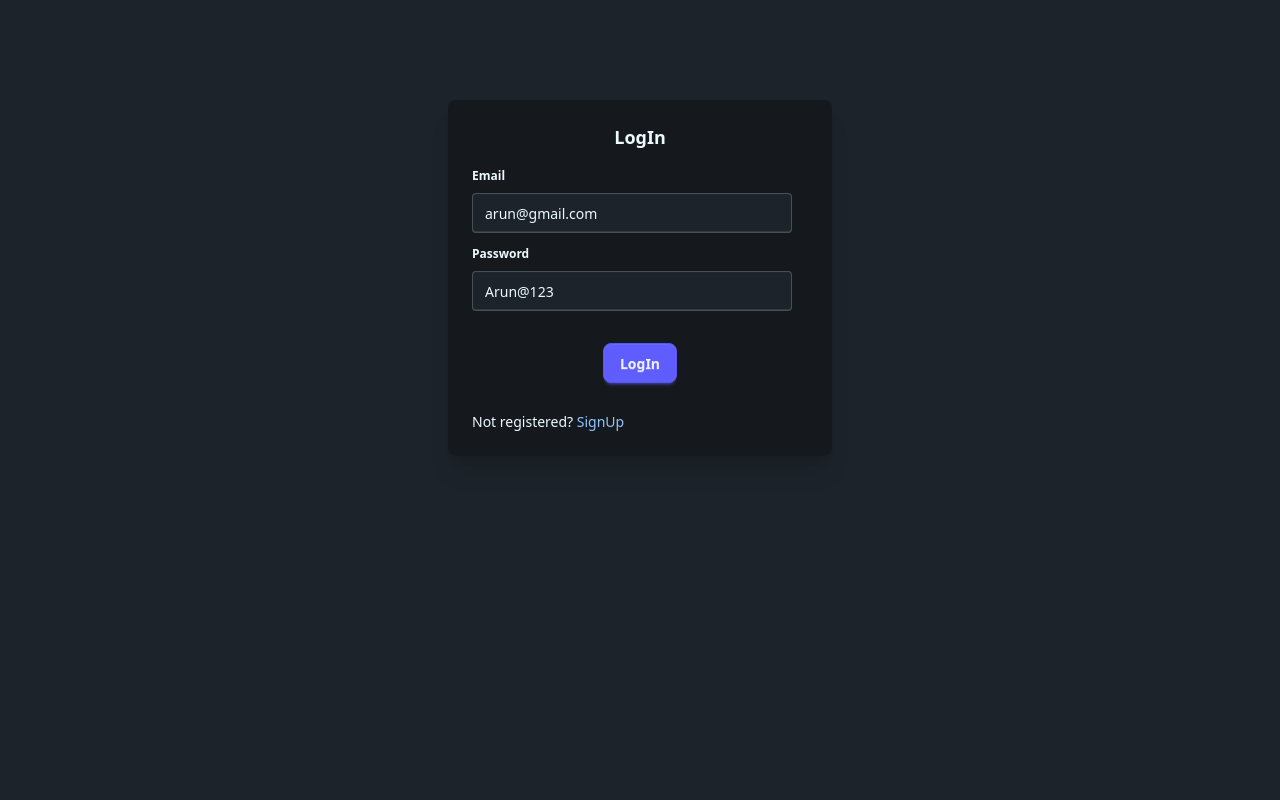
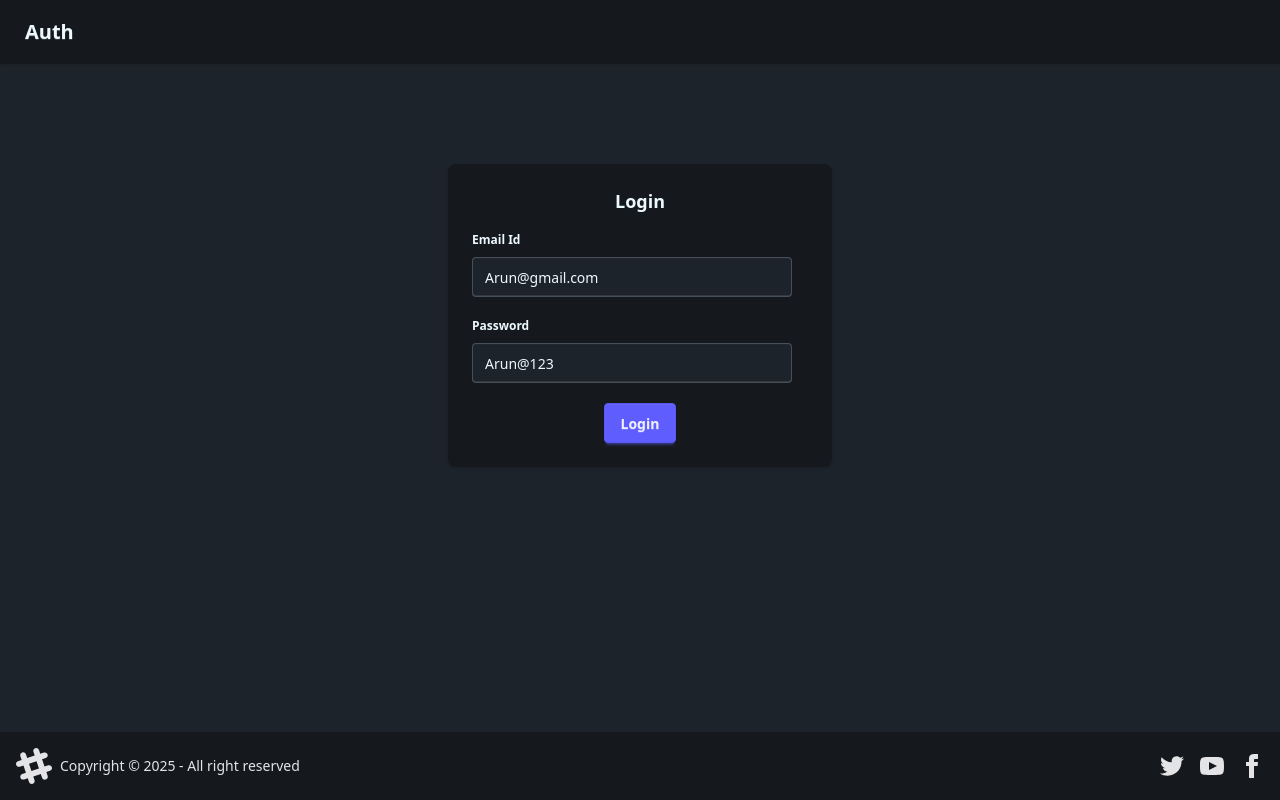
Before and after one commit to arunpanigrahi93/login_signup_frontend, a React (Vite) app: page /login in a window 1280 px wide. Built offline with nearby package versions, Linux system fonts and the light colour scheme; no server answers.

Commit message:
updated all

```diff
--- a/src/App.jsx
+++ b/src/App.jsx
@@ -1,34 +1,27 @@
 import { BrowserRouter, Routes, Route } from "react-router-dom";
-import { Provider } from "react-redux";
-import appStore from "./utils/store";
-
 import Body from "./components/Body";
 import Login from "./components/Login";
 import Profile from "./components/Profile";
+import { Provider } from "react-redux";
+import store from "./utils/store";
 import Feed from "./components/Feed";
-import ProtectedRoute from "./components/ProtectRoute";
 
 const App = () => {
   return (
-    <Provider store={appStore}>
-      <BrowserRouter>
-        <Routes>
-          {/* Public route */}
-          <Route path="/login" element={<Login />} />
-
-          {/* Everything else is protected */}
-          <Route element={<ProtectedRoute />}>
-            <Route element={<Body />}>
+    <>
+      <Provider store={store}>
+        <BrowserRouter basename="/">
+          <Routes>
+            <Route path="/" element={<Body />}>
               <Route path="/" element={<Feed />} />
-              <Route path="/feed" element={<Feed />} />
+              <Route path="/login" element={<Login />} />
               <Route path="/profile" element={<Profile />} />
-              {/* catch-all for any other route */}
               <Route path="*" element={<Feed />} />
             </Route>
-          </Route>
-        </Routes>
-      </BrowserRouter>
-    </Provider>
+          </Routes>
+        </BrowserRouter>
+      </Provider>
+    </>
   );
 };
 
--- a/src/components/Body.jsx
+++ b/src/components/Body.jsx
@@ -8,29 +8,27 @@ import { useDispatch, useSelector } from "react-redux";
 import { addUser } from "../utils/userSlice";
 
 const Body = () => {
+  const navigate = useNavigate();
   const dispatch = useDispatch();
-  const navigate = useNavigate();
   const userData = useSelector((store) => store.user);
-
-  const fetchData = async () => {
+  const fetchUser = async () => {
     try {
+      if (userData) return;
       const res = await axios.get(BASE_URL + "/profile", {
         withCredentials: true,
       });
+      console.log(res.data);
       dispatch(addUser(res.data));
     } catch (err) {
       if (err.status === 401) {
-        return navigate("/login");
-      } else {
-        console.log(err);
+        navigate("/login");
       }
+      console.log(err);
     }
   };
 
   useEffect(() => {
-    if (!userData) {
-      fetchData();
-    }
+    fetchUser();
   }, []);
 
   return (
@@ -41,4 +39,5 @@ const Body = () => {
     </div>
   );
 };
+
 export default Body;
--- a/src/components/Feed.jsx
+++ b/src/components/Feed.jsx
@@ -1,4 +1,6 @@
+import axios from "axios";
 import React from "react";
+import { BASE_URL } from "../utils/constants";
 
 const Feed = () => {
   return <div>Feed</div>;
--- a/src/components/Login.jsx
+++ b/src/components/Login.jsx
@@ -1,134 +1,68 @@
+import axios from "axios";
 import React, { useState } from "react";
-import axios from "axios";
-import { useNavigate } from "react-router-dom";
+import { BASE_URL } from "../utils/constants";
 import { useDispatch } from "react-redux";
 import { addUser } from "../utils/userSlice";
-import { BASE_URL } from "../utils/constants";
+import { useNavigate } from "react-router-dom";
 
 const Login = () => {
-  const [firstName, setFirstName] = useState("");
-  const [lastName, setLastName] = useState("");
-  const [emailId, setEmailId] = useState("arun@gmail.com");
+  const [emailId, setEmailId] = useState("Arun@gmail.com");
   const [password, setPassword] = useState("Arun@123");
-  const [isLoginForm, setIsloginForm] = useState(true);
   const [error, setError] = useState("");
-
   const dispatch = useDispatch();
   const navigate = useNavigate();
-
   const handleLogin = async () => {
     try {
       const res = await axios.post(
-        "http://localhost:9999/login",
-        {
-          emailId,
-          password,
-        },
-        { withCredentials: true }
-      );
-      console.log(res.data);
-      dispatch(addUser(res?.data));
-      navigate("/profile");
-    } catch (err) {
-      console.log(err);
-      setError(err.response.data);
-      setTimeout(() => {
-        setError("");
-      }, 3000);
-    }
-  };
-
-  const handleSignUp = async () => {
-    try {
-      const res = await axios.post(
-        BASE_URL + "/signup",
-        {
-          firstName,
-          lastName,
-          emailId,
-          password,
-        },
+        BASE_URL + "/login",
+        { emailId, password },
         {
           withCredentials: true,
         }
       );
-      console.log(res?.data);
-      dispatch(addUser(res?.data));
+      console.log(res.data);
+      dispatch(addUser(res.data));
+      navigate("/");
     } catch (err) {
       console.log(err);
-      setError(err.response.data);
+      setError(err?.response?.data);
     }
   };
 
   return (
     <div className="flex justify-center my-25">
-      <div className="card bg-base-300 w-96 shadow-xl">
+      <div className="card bg-base-300 w-96 shadow-sm">
         <div className="card-body">
-          <h2 className="card-title justify-center">
-            {isLoginForm ? "LogIn" : "SignUp"}
-          </h2>
+          <h2 className="card-title justify-center">Login</h2>
           <div>
-            {!isLoginForm && (
-              <>
-                <fieldset className="fieldset">
-                  <legend className="fieldset-legend">FirstName</legend>
-                  <input
-                    type="text"
-                    className="input"
-                    value={firstName}
-                    onChange={(e) => setFirstName(e.target.value)}
-                  />
-                </fieldset>
-                <fieldset className="fieldset">
-                  <legend className="fieldset-legend">LastName</legend>
-                  <input
-                    type="text"
-                    className="input"
-                    value={lastName}
-                    onChange={(e) => setLastName(e.target.value)}
-                  />
-                </fieldset>
-              </>
-            )}
-
             <fieldset className="fieldset">
-              <legend className="fieldset-legend">Email</legend>
+              <legend className="fieldset-legend">Email Id</legend>
               <input
                 type="text"
                 className="input"
+                placeholder="Type here"
                 value={emailId}
                 onChange={(e) => setEmailId(e.target.value)}
               />
             </fieldset>
+          </div>
+          <div>
             <fieldset className="fieldset">
               <legend className="fieldset-legend">Password</legend>
               <input
                 type="text"
                 className="input"
+                placeholder="Type here"
                 value={password}
                 onChange={(e) => setPassword(e.target.value)}
               />
             </fieldset>
-            <span className="text-red-500">{error}</span>
           </div>
+          <p className="text-red-500">{error}</p>
           <div className="card-actions justify-center">
-            <button
-              className="btn btn-primary rounded-lg my-5"
-              onClick={isLoginForm ? handleLogin : handleSignUp}
-            >
-              {isLoginForm ? "LogIn" : "SignUp"}
+            <button className="btn btn-primary" onClick={handleLogin}>
+              Login
             </button>
-          </div>
-          <div>
-            <span>
-              {isLoginForm ? "Not registered? " : "Already registered? "}
-            </span>
-            <span
-              onClick={() => setIsloginForm(!isLoginForm)}
-              className="cursor-pointer text-blue-300"
-            >
-              {!isLoginForm ? "LogIn" : "SignUp"}
-            </span>
           </div>
         </div>
       </div>
--- a/src/components/Navbar.jsx
+++ b/src/components/Navbar.jsx
@@ -1,4 +1,5 @@
 import axios from "axios";
+import React from "react";
 import { useDispatch, useSelector } from "react-redux";
 import { Link, useNavigate } from "react-router-dom";
 import { BASE_URL } from "../utils/constants";
@@ -11,7 +12,11 @@ const Navbar = () => {
 
   const handleLogout = async () => {
     try {
-      await axios.post(BASE_URL + "/logout", {}, { withCredentials: true });
+      const res = await axios.post(
+        BASE_URL + "/logout",
+        {},
+        { withCredentials: true }
+      );
       dispatch(removeUser());
       navigate("/login");
     } catch (err) {
@@ -23,38 +28,40 @@ const Navbar = () => {
     <div className="navbar bg-base-300 shadow-sm">
       <div className="flex-1">
         <Link to="/" className="btn btn-ghost text-xl">
-          Authentication
+          Auth
         </Link>
       </div>
-      <div className="flex gap-2 mx-5">
-        {user && (
-          <>
-            <p className="py-2">Welcome : {user.firstName}</p>
-
+      <div className="flex gap-2 px-5">
         <div className="dropdown dropdown-end">
+          {user && <span>Hi {user.firstName}</span>}
           <div
             tabIndex={0}
             role="button"
             className="btn btn-ghost btn-circle avatar"
           >
+            {user && (
               <div className="w-10 rounded-full">
-                  <img alt="user photo" src={user.photoUrl} />
+                <img alt="Tailwind CSS Navbar component" src={user.photoUrl} />
               </div>
+            )}
           </div>
           <ul
             tabIndex={0}
             className="menu menu-sm dropdown-content bg-base-100 rounded-box z-1 mt-3 w-30 p-2 shadow"
           >
             <li>
-                  <Link to="/profile">Profile</Link>
+              <Link to="/profile" className="justify-between">
+                Profile
+              </Link>
+            </li>
+            <li>
+              <a>Settings</a>
             </li>
             <li>
               <a onClick={handleLogout}>Logout</a>
             </li>
           </ul>
         </div>
-          </>
-        )}
       </div>
     </div>
   );
--- a/src/components/Profile.jsx
+++ b/src/components/Profile.jsx
@@ -1,26 +1,7 @@
 import React from "react";
-import { BASE_URL } from "../utils/constants";
-import { useSelector } from "react-redux";
 
 const Profile = () => {
-  const userData = useSelector((store) => store.user);
-
-  return (
-    <div className="flex justify-center my-5">
-      <div className="card card-side bg-base-100 shadow-sm w-1/2">
-        <figure>
-          <img src={userData.photoUrl} alt="Movie" />
-        </figure>
-        <div className="card-body">
-          <h2 className="card-title">
-            {userData.firstName} {userData.lastName}
-          </h2>
-          <p>{userData.description}</p>
-          <div className="card-actions justify-end"></div>
-        </div>
-      </div>
-    </div>
-  );
+  return <div>Profile</div>;
 };
 
 export default Profile;
--- a/src/components/ProtectRoute.jsx
+++ /dev/null
@@ -1,9 +0,0 @@
-import { Navigate, Outlet } from "react-router-dom";
-import { useSelector } from "react-redux";
-
-const ProtectedRoute = () => {
-  const user = useSelector((store) => store.user);
-  return user ? <Outlet /> : <Navigate to="/login" replace />;
-};
-
-export default ProtectedRoute;
--- a/src/utils/store.js
+++ b/src/utils/store.js
@@ -1,8 +1,9 @@
 import { configureStore } from "@reduxjs/toolkit";
 import userReducer from "./userSlice";
-const appStore = configureStore({
+const store = configureStore({
   reducer: {
     user: userReducer,
   },
 });
-export default appStore;
+
+export default store;
```
Lines whose indentation alone changed are shown as unchanged.
